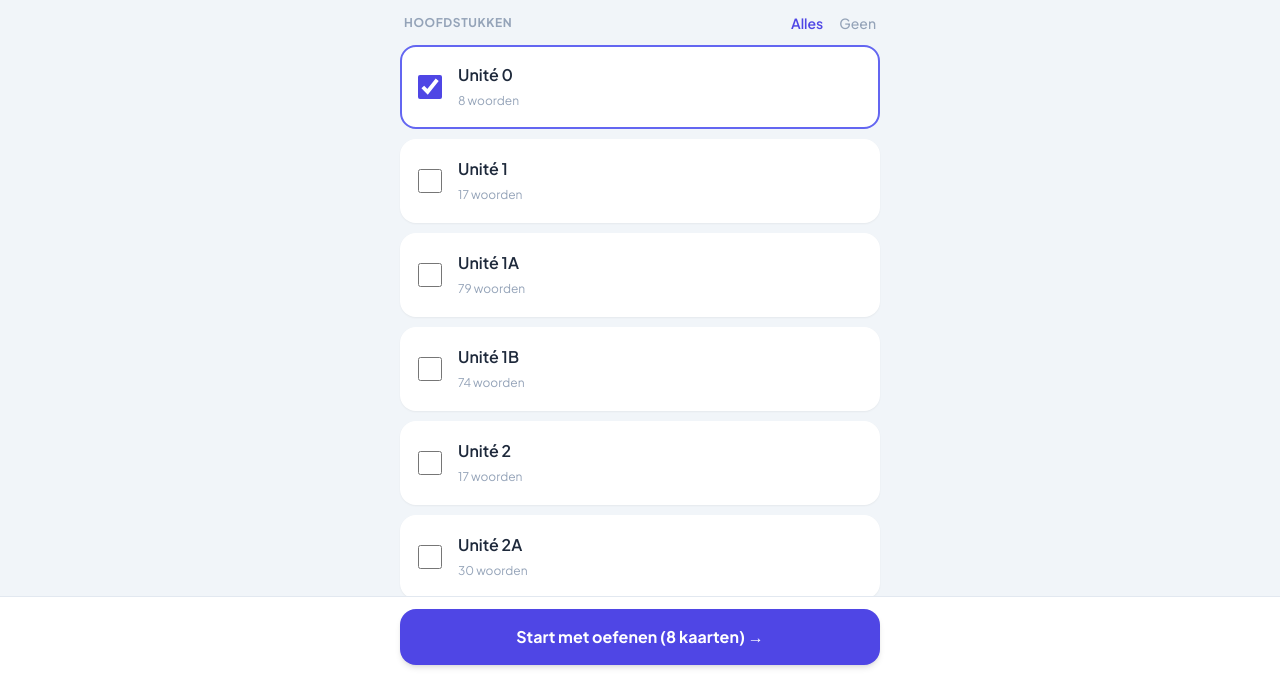
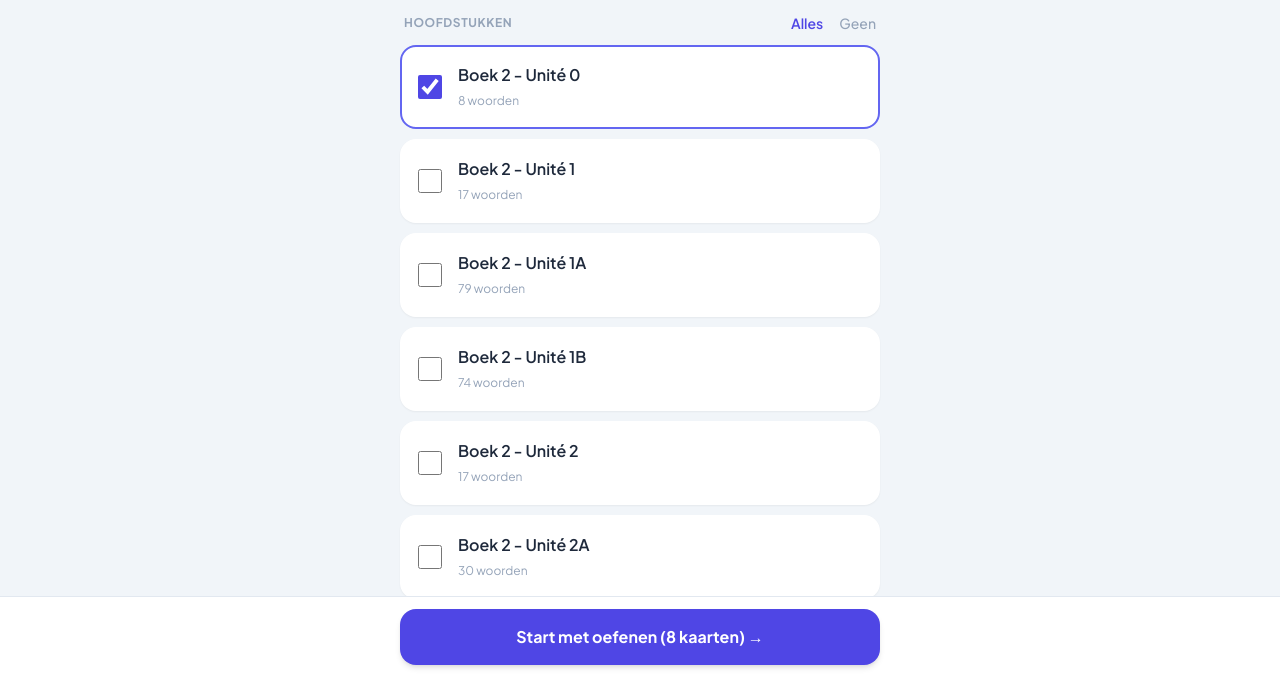
Before and after one commit to whjbeijer/franse-les, a plain HTML site: page index.html in a window 1280 px wide. Shown: the part 123-800 px from the top of the page. Drawn offline with nearby package versions, Linux system fonts and the light colour scheme.

Commit message:
Woordenlijsten voorzien van 'Boek 2' in de naam
Co-Authored-By: Claude Opus 5.5 <noreply@anthropic.com>
Claude-Session: https://claude.ai/code/session_01XvoMngkhUGvh2EkJdLR68q

```diff
--- a/index.html
+++ b/index.html
@@ -153,37 +153,37 @@
         // Formaat per regel:  frans - nederlands
         // =========================================================================
         const BESCHIKBARE_BESTANDEN = [
-            { naam: "Unité 0", bestand: "woorden/unite-0.txt" },
-            { naam: "Unité 1", bestand: "woorden/unite-1.txt" },
-            { naam: "Unité 1A", bestand: "woorden/unite-1a.txt" },
-            { naam: "Unité 1B", bestand: "woorden/unite-1b.txt" },
-            { naam: "Unité 2", bestand: "woorden/unite-2.txt" },
-            { naam: "Unité 2A", bestand: "woorden/unite-2a.txt" },
-            { naam: "Unité 2B", bestand: "woorden/unite-2b.txt" },
-            { naam: "Unité 3", bestand: "woorden/unite-3.txt" },
-            { naam: "Unité 3A", bestand: "woorden/unite-3a.txt" },
-            { naam: "Unité 3B", bestand: "woorden/unite-3b.txt" },
-            { naam: "Unité 4", bestand: "woorden/unite-4.txt" },
-            { naam: "Unité 5", bestand: "woorden/unite-5.txt" },
-            { naam: "Unité 5A", bestand: "woorden/unite-5a.txt" },
-            { naam: "Unité 5B", bestand: "woorden/unite-5b.txt" },
-            { naam: "Unité 6", bestand: "woorden/unite-6.txt" },
-            { naam: "Unité 6A", bestand: "woorden/unite-6a.txt" },
-            { naam: "Unité 6B", bestand: "woorden/unite-6b.txt" },
-            { naam: "Unité 7", bestand: "woorden/unite-7.txt" },
-            { naam: "Unité 7A", bestand: "woorden/unite-7a.txt" },
-            { naam: "Unité 7B", bestand: "woorden/unite-7b.txt" },
-            { naam: "Unité 8", bestand: "woorden/unite-8.txt" },
-            { naam: "Unité 9", bestand: "woorden/unite-9.txt" },
-            { naam: "Unité 9A", bestand: "woorden/unite-9a.txt" },
-            { naam: "Unité 9B", bestand: "woorden/unite-9b.txt" },
-            { naam: "Unité 10", bestand: "woorden/unite-10.txt" },
-            { naam: "Unité 10A", bestand: "woorden/unite-10a.txt" },
-            { naam: "Unité 10B", bestand: "woorden/unite-10b.txt" },
-            { naam: "Unité 11", bestand: "woorden/unite-11.txt" },
-            { naam: "Unité 11A", bestand: "woorden/unite-11a.txt" },
-            { naam: "Unité 11B", bestand: "woorden/unite-11b.txt" },
-            { naam: "Unité 12", bestand: "woorden/unite-12.txt" }
+            { naam: "Boek 2 - Unité 0", bestand: "woorden/unite-0.txt" },
+            { naam: "Boek 2 - Unité 1", bestand: "woorden/unite-1.txt" },
+            { naam: "Boek 2 - Unité 1A", bestand: "woorden/unite-1a.txt" },
+            { naam: "Boek 2 - Unité 1B", bestand: "woorden/unite-1b.txt" },
+            { naam: "Boek 2 - Unité 2", bestand: "woorden/unite-2.txt" },
+            { naam: "Boek 2 - Unité 2A", bestand: "woorden/unite-2a.txt" },
+            { naam: "Boek 2 - Unité 2B", bestand: "woorden/unite-2b.txt" },
+            { naam: "Boek 2 - Unité 3", bestand: "woorden/unite-3.txt" },
+            { naam: "Boek 2 - Unité 3A", bestand: "woorden/unite-3a.txt" },
+            { naam: "Boek 2 - Unité 3B", bestand: "woorden/unite-3b.txt" },
+            { naam: "Boek 2 - Unité 4", bestand: "woorden/unite-4.txt" },
+            { naam: "Boek 2 - Unité 5", bestand: "woorden/unite-5.txt" },
+            { naam: "Boek 2 - Unité 5A", bestand: "woorden/unite-5a.txt" },
+            { naam: "Boek 2 - Unité 5B", bestand: "woorden/unite-5b.txt" },
+            { naam: "Boek 2 - Unité 6", bestand: "woorden/unite-6.txt" },
+            { naam: "Boek 2 - Unité 6A", bestand: "woorden/unite-6a.txt" },
+            { naam: "Boek 2 - Unité 6B", bestand: "woorden/unite-6b.txt" },
+            { naam: "Boek 2 - Unité 7", bestand: "woorden/unite-7.txt" },
+            { naam: "Boek 2 - Unité 7A", bestand: "woorden/unite-7a.txt" },
+            { naam: "Boek 2 - Unité 7B", bestand: "woorden/unite-7b.txt" },
+            { naam: "Boek 2 - Unité 8", bestand: "woorden/unite-8.txt" },
+            { naam: "Boek 2 - Unité 9", bestand: "woorden/unite-9.txt" },
+            { naam: "Boek 2 - Unité 9A", bestand: "woorden/unite-9a.txt" },
+            { naam: "Boek 2 - Unité 9B", bestand: "woorden/unite-9b.txt" },
+            { naam: "Boek 2 - Unité 10", bestand: "woorden/unite-10.txt" },
+            { naam: "Boek 2 - Unité 10A", bestand: "woorden/unite-10a.txt" },
+            { naam: "Boek 2 - Unité 10B", bestand: "woorden/unite-10b.txt" },
+            { naam: "Boek 2 - Unité 11", bestand: "woorden/unite-11.txt" },
+            { naam: "Boek 2 - Unité 11A", bestand: "woorden/unite-11a.txt" },
+            { naam: "Boek 2 - Unité 11B", bestand: "woorden/unite-11b.txt" },
+            { naam: "Boek 2 - Unité 12", bestand: "woorden/unite-12.txt" }
         ];
         const OPSLAG_SLEUTEL = 'franse-les-keuze';
 
```
